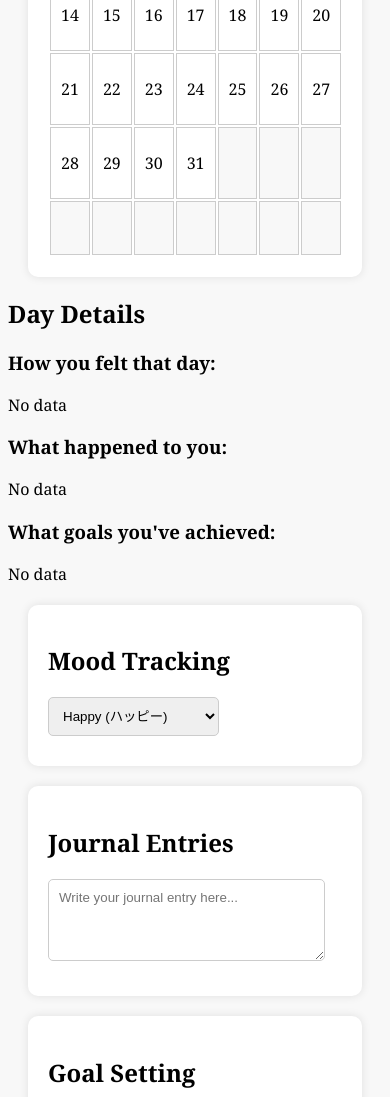
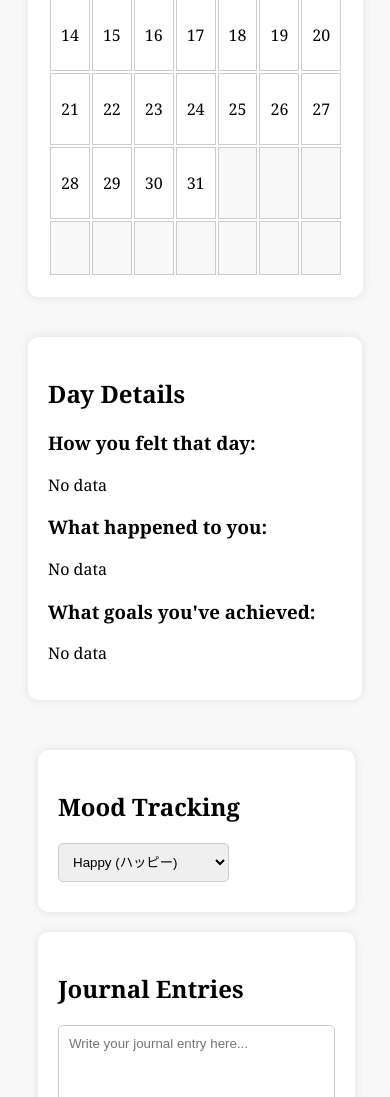
Before and after one commit to CactuarBen/IU_Project, a website: page public/index.html in a window 390 px wide. Shown: the part 613-1710 px from the top of the page. Drawn offline with Linux system fonts and the light colour scheme; no server answers.

Commit message:
Added landscape support
Added a media query for mobile devices
Added extra classes and flexbox to the three columns
The design is now more responsive

```diff
--- a/public/styles.css
+++ b/public/styles.css
@@ -124,10 +124,25 @@ header {
 }
 
 /* Calendar, mood, journal, goals styles */
+.master_calendar {
+  display: flex;
+  flex-wrap: wrap;
+  justify-content: space-around;
+}
+
+/* Each section should take up an equal amount of space */
+.calendar,
+.day_details,
+.wellbeing_form {
+  flex: 1 1 300px; /* Adjust the minimum width as necessary */
+  margin: 10px;
+}
+
 .calendar,
 .mood,
 .journal,
-.goals {
+.goals,
+.day_details {
   background-color: #fff;
   margin: 20px;
   padding: 20px;
@@ -216,3 +231,12 @@ button:hover {
 .submitButton:hover {
   background-color: #0056b3;
 }
+
+/* Ensure that the elements stack vertically on smaller screens */
+@media (max-width: 900px) {
+  .calendar,
+  .day_details,
+  .wellbeing_form {
+    flex: 1 1 100%;
+  }
+}
```
